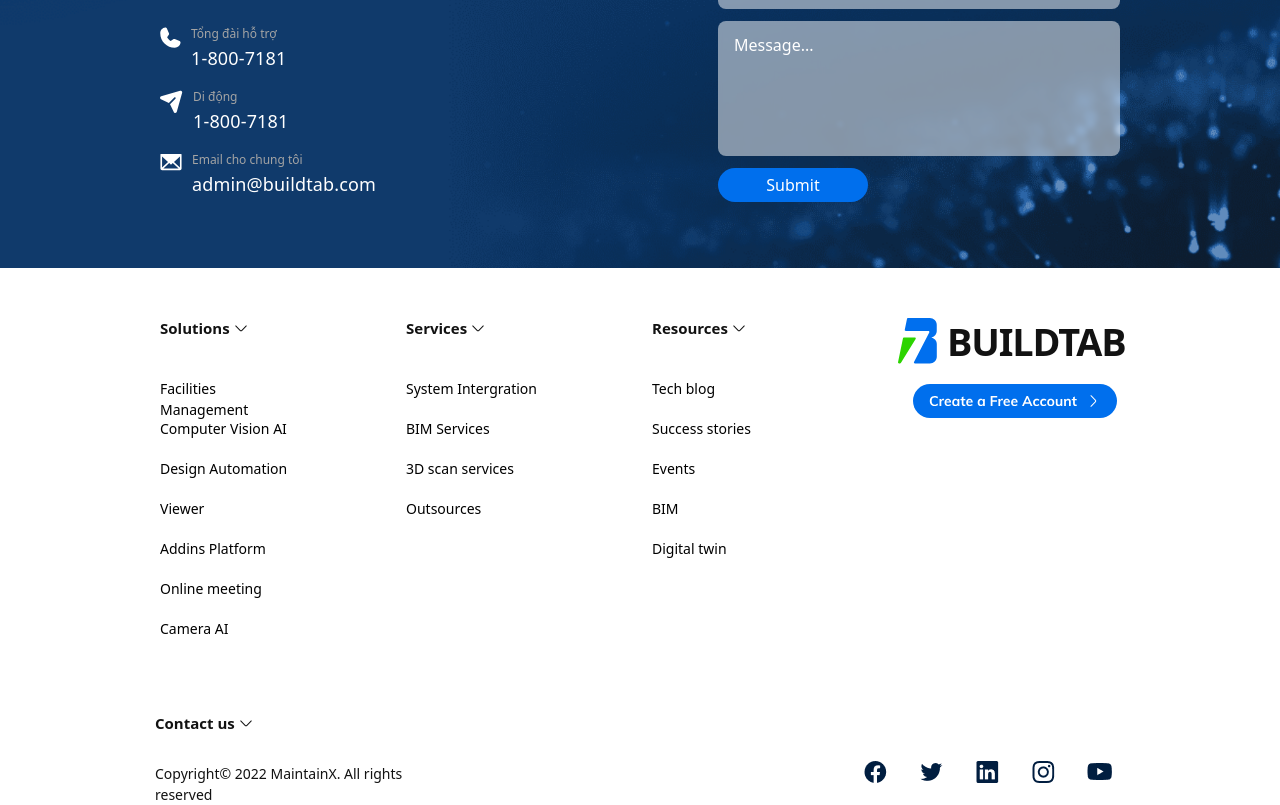
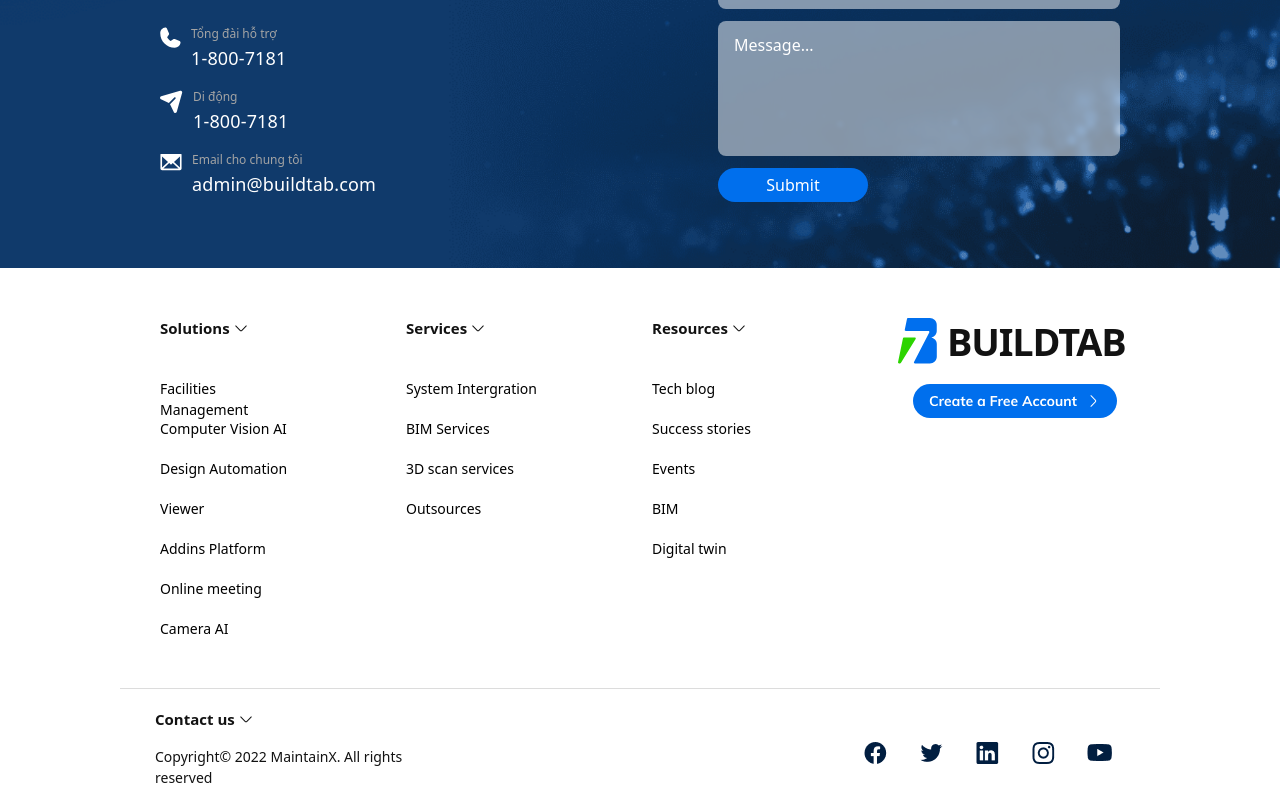
Before and after one commit to NguyenTrung250302/project-vue3, a Vue app: page /BuildTab in a window 1280 px wide. Shown: the part 1306-2111 px from the top of the page. Built offline with nearby package versions, Linux system fonts and the light colour scheme; what vue3-apexcharts would draw is missing.

Commit message:
fix footer

```diff
--- a/src/components/MyArchive/FooterView.vue
+++ b/src/components/MyArchive/FooterView.vue
@@ -1,10 +1,10 @@
 <template>
   <div class="main">
     <div class="footer">
-      <nav-bar-reference navbarReference="Contact us" style="margin-top: 15px"/>
+      <nav-bar-reference navbarReference="Contact us" style="margin-top: 20px"/>
       <p>Copyright© 2022 MaintainX. All rights reserved</p>
     </div>
-      <svg style="margin-top: 50px"
+      <svg style="margin-top: 40px"
         width="271"
         height="50"
         viewBox="0 0 271 50"
@@ -45,7 +45,7 @@ export default {
 
 <style scoped>
 .main {
-  height: 100px;
+  height: auto;
   width: auto;
   display: flex;
   justify-content: space-between;
@@ -58,6 +58,6 @@ p {
   font-weight: 400;
   font-size: 14px;
   color: #121212;
-  margin-top: 30px;
+  margin-top: 17px;
 }
 </style>
--- a/src/components/MyArchive/ReferenceList/ReferenceList.vue
+++ b/src/components/MyArchive/ReferenceList/ReferenceList.vue
@@ -27,6 +27,7 @@
       <button-account />
     </div>
   </div>
+  <div class="horizontal-line"></div>
 </template>
 
 <script>
@@ -73,7 +74,7 @@ export default {
   display: flex;
   justify-content: space-between;
   width: auto;
-  height: 430px;
+  height: 420px;
   padding: 50px 160px;
 }
 .list-element {
@@ -85,4 +86,10 @@ export default {
 .nav {
     margin-bottom: 40px;
 }
+.horizontal-line {
+  width: 1040px;
+  height: 1px;
+  background-color: rgba(220, 220, 220, 1);
+  margin: 0 auto;
+}
 </style>
```
